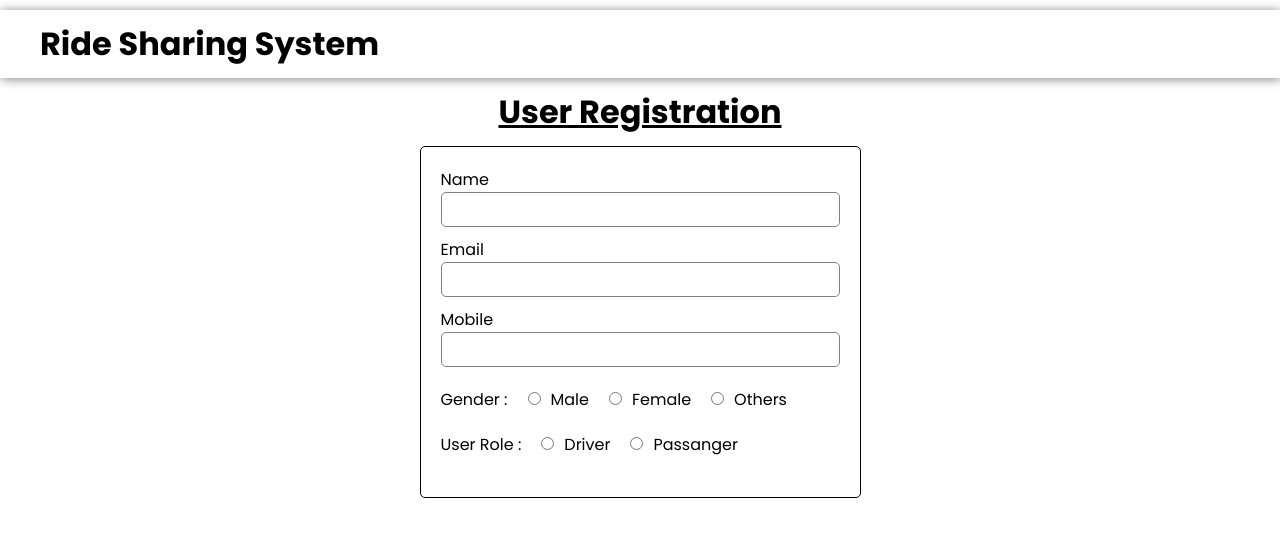
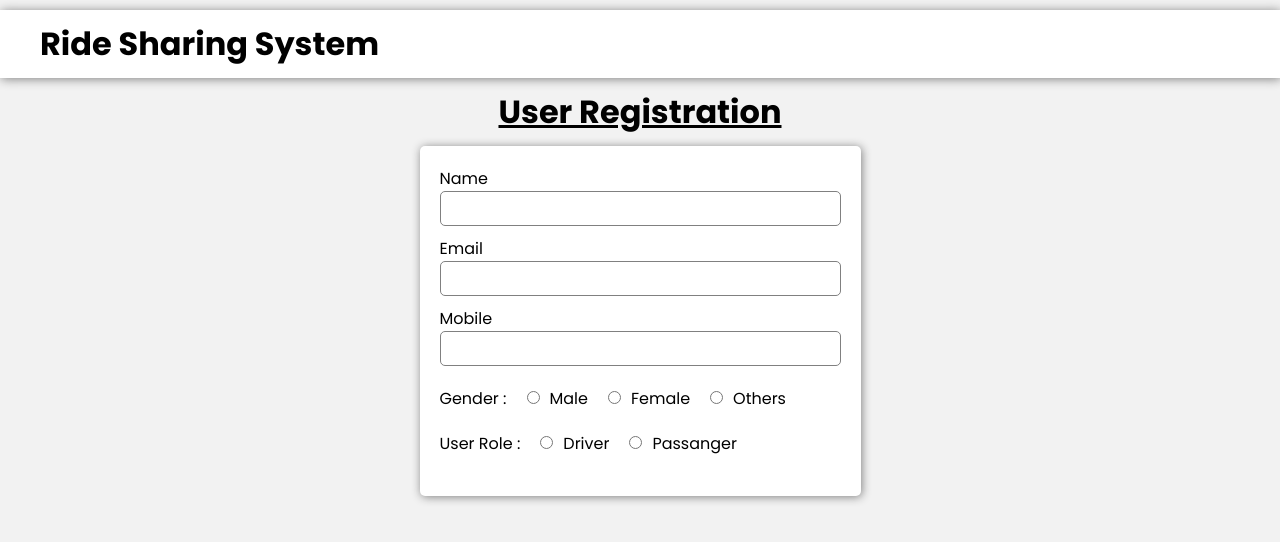
Before and after one commit to NimmalaSravanthi/rideshare-app, a React (Vite) app in the folder frontend-under-working/: page /user-registration in a window 1280 px wide. Shown: the top 542 px of the page. Built offline with nearby package versions, Linux system fonts and the light colour scheme.

Commit message:
made some changes in the frontend

```diff
--- a/frontend-under-working/src/index.css
+++ b/frontend-under-working/src/index.css
@@ -4,3 +4,8 @@
   box-sizing: border-box;
   font-family: Poppins, sans-serif;
 }
+
+body {
+  background-color: rgba(128, 128, 128, 0.1);
+
+}
--- a/frontend-under-working/src/styles/UserRegistrationPage.css
+++ b/frontend-under-working/src/styles/UserRegistrationPage.css
@@ -14,10 +14,11 @@
 
 
 .user-registration-form {
-  border: 1px solid black;
   padding: 20px;
   border-radius: 5px;
   width: 35%;
+  background-color: white;
+  box-shadow: 1px 1px 10px gray;
 }
 
 .user-registration-form > input {
@@ -33,6 +34,11 @@
   width: 100%;
 }
 
+.user-registration-form input:focus {
+  border: 1px solid rgb(0, 145, 255);
+  outline: 1px solid rgb(0, 145, 255);
+}
+
 .user-registration-form input[type="radio"] {
   width: auto;
   margin-left: 20px;
@@ -45,8 +51,9 @@
 }
 
 .user-registration-btn {
-  background-color: white;
-  border: 1px solid black;
+  background-color: rgb(0, 145, 255);
+  border: none;
+  color: white;
   padding: .5rem 1rem;
   border-radius: 5px;
 }
```
